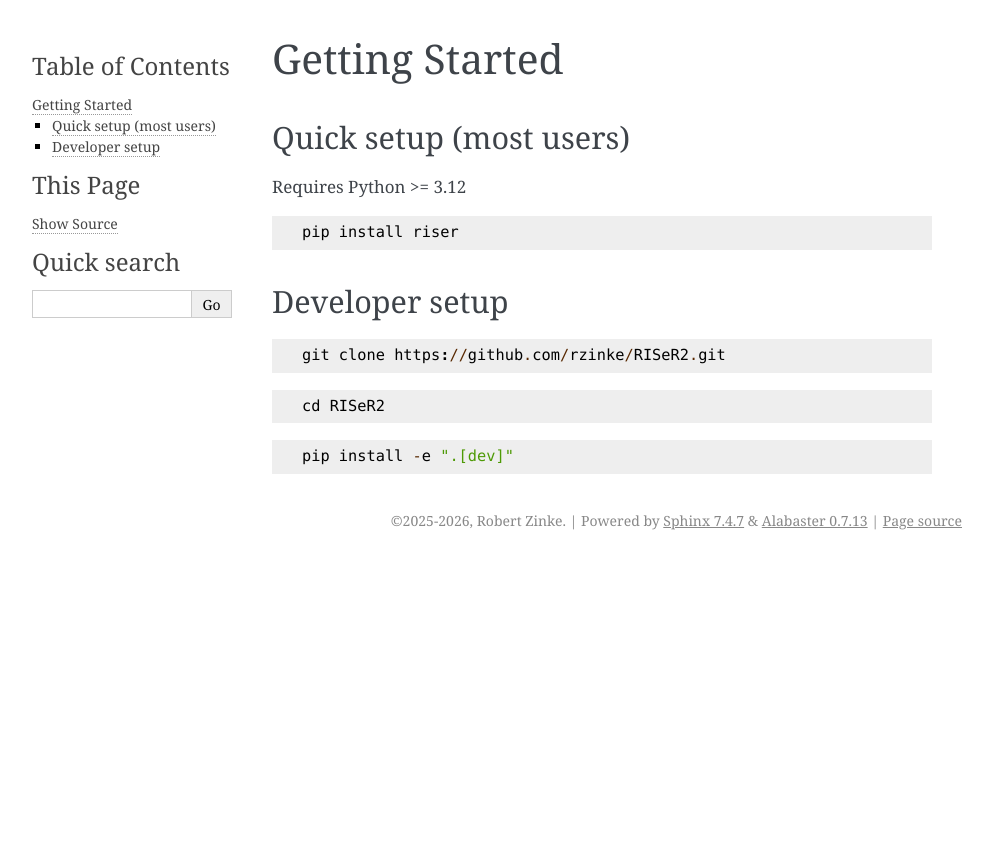
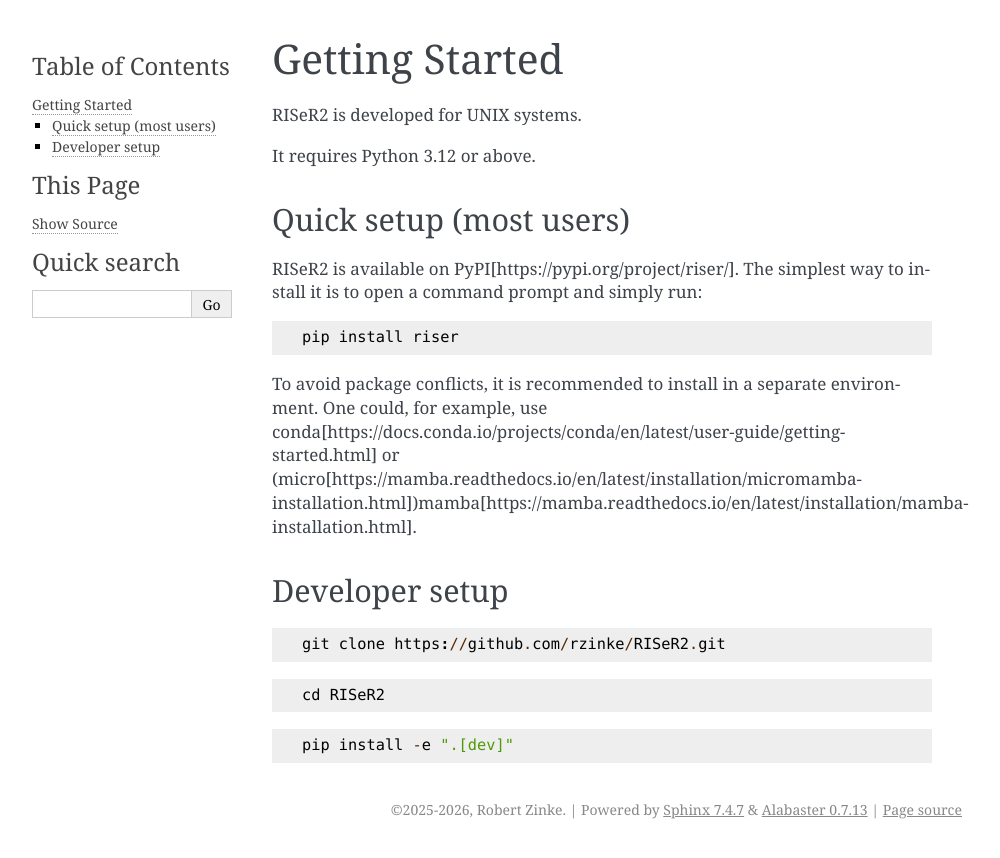
Before and after one commit to rzinke/RISeR2, a Sphinx documentation site: the page built from docs/source/getting_started.md, in a window 1280 px wide. Shown: the top 858 px of the page, without its empty margins (148-1148 px from the left). Built offline with Sphinx 7.4.7, drawn with Linux system fonts in a browser that asks for light colours.

Commit message:
Update getting_started.md.

````diff
--- a/docs/source/getting_started.md
+++ b/docs/source/getting_started.md
@@ -1,11 +1,19 @@
 # Getting Started
 
+RISeR2 is developed for UNIX systems.
+
+It requires Python 3.12 or above.
+
+
 ## Quick setup (most users)
-Requires Python >= 3.12
+RISeR2 is available on PyPI[https://pypi.org/project/riser/]. The simplest way to install it is to open a command prompt and simply run:
 
 ```
 pip install riser
 ```
+
+To avoid package conflicts, it is recommended to install in a separate environment. One could, for example, use conda[https://docs.conda.io/projects/conda/en/latest/user-guide/getting-started.html] or (micro[https://mamba.readthedocs.io/en/latest/installation/micromamba-installation.html])mamba[https://mamba.readthedocs.io/en/latest/installation/mamba-installation.html].
+
 
 ## Developer setup
 ```
````
